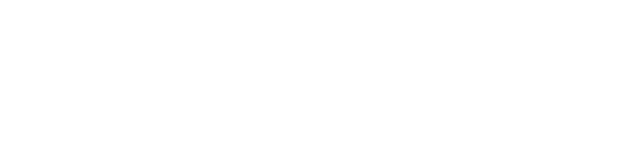
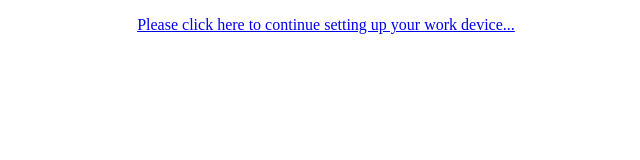
Before and after one commit to clouddpc/clouddpc.github.io, a plain HTML site: page index.html in a window 1280 px wide. Shown: the whole page, without its empty margins (314-954 px from the left). Drawn offline with Linux system fonts and the light colour scheme.

Commit message:
Change to 'click to redirect'

```diff
--- a/index.html
+++ b/index.html
@@ -3,17 +3,18 @@
 <head>
 <script src="https://apis.google.com/js/api.js"></script>
 <script>
-function launchEnrollmentLink() {
+function generateEnrollmentLink() {
     var enrollmentToken = new URL(window.location.href).searchParams.get('et');
-    if (enrollmentToken != null) {
-        enrollmentLink = 'https://enterprise.google.com/android/enroll?et=' + enrollmentToken;
-    } else {
-        enrollmentLink = 'https://enterprise.google.com/android/enroll?invalid';
-    }
-    window.open(enrollmentLink, '_self');
+    var text = "Please click here to continue setting up your work device...";
+    var result = text.link("https://enterprise.google.com/android/enroll?et=" + enrollmentToken);
+    document.getElementById("clickToRedirect").innerHTML = result;
 }
+
 </script>
 </head>
-<body onload="launchEnrollmentLink()">
+<body onload="generateEnrollmentLink()">
+<center>
+<p id="clickToRedirect"></p>
+</center>
 </body>
 </html>
```
